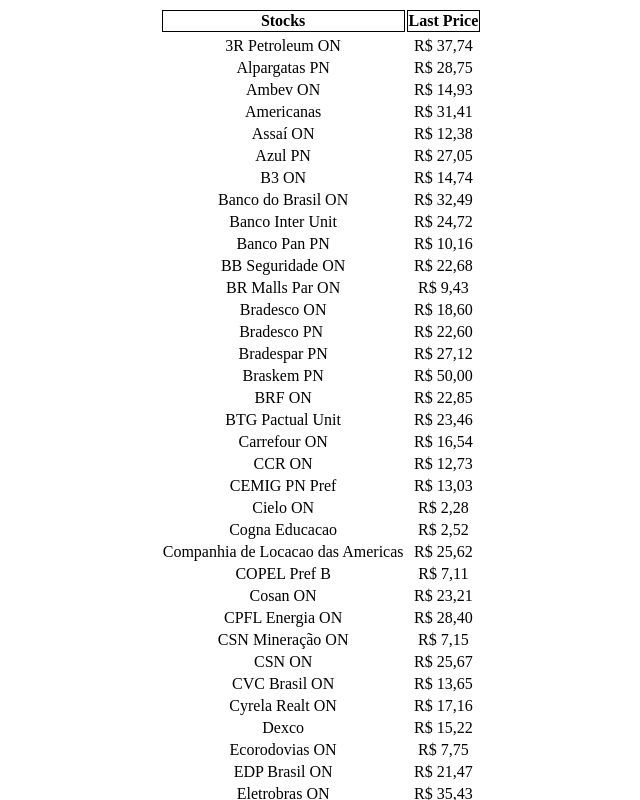
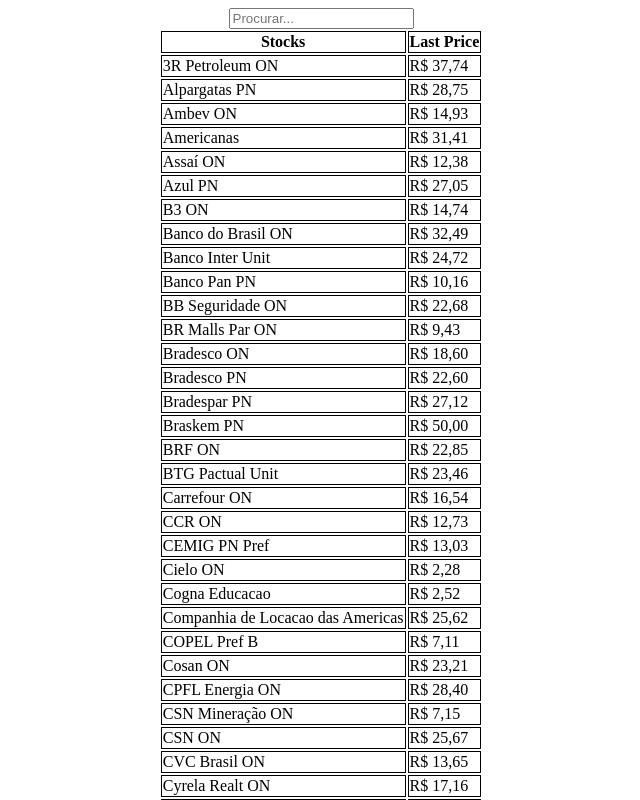
Before and after one commit to soaresmilton/puppeteer-web-scrapping, a website: page index.html in a window 1280 px wide. Shown: the top 800 px of the page, without its empty margins (319-959 px from the left). Drawn offline with Linux system fonts and the light colour scheme.

Commit message:
Search tool

```diff
--- a/index.html
+++ b/index.html
@@ -18,24 +18,22 @@
       align-items: center;
     }
 
-    table {
-      text-align: center;
-    }
-
-    table th {
+    table th,
+    td {
       border: 1px solid black;
     }
-
   </style>
 
   <div class="container">
+
+    <input type="text" name="searc" id="search" placeholder="Procurar...">
+
     <table>
       <tr id="title">
         <th>Stocks</th>
         <th>Last Price</th>
       </tr>
 
-      <tr class="row"></tr>
 
     </table>
   </div>
@@ -56,6 +54,21 @@
         `
       }
     })();
+
+
+    const searchInput = document.getElementById('search');
+    const rows = document.querySelectorAll('tr');
+    console.log(rows);
+
+    searchInput.addEventListener('keyup', (event) => {
+      // console.log(event)
+
+      const q = event.target.value.toLowerCase();
+      rows.forEach(row => {
+        row.querySelector('.stock-name').textContent.toLowerCase().startsWith(q) ? (row.style.display = '') : (row.style.display = 'none');
+      })
+
+    });
   </script>
 </body>
 
```
